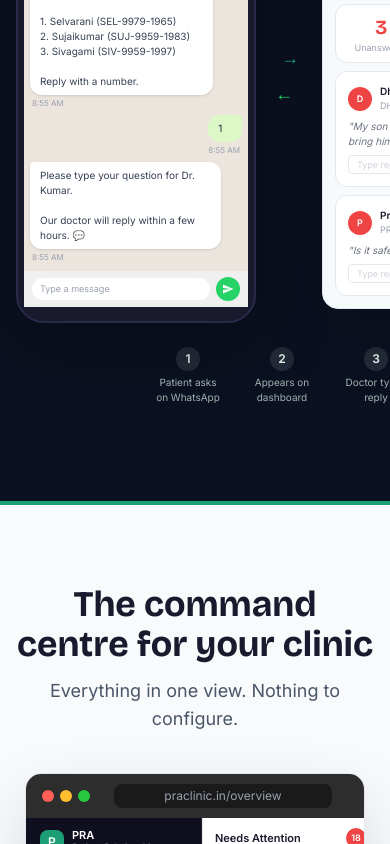
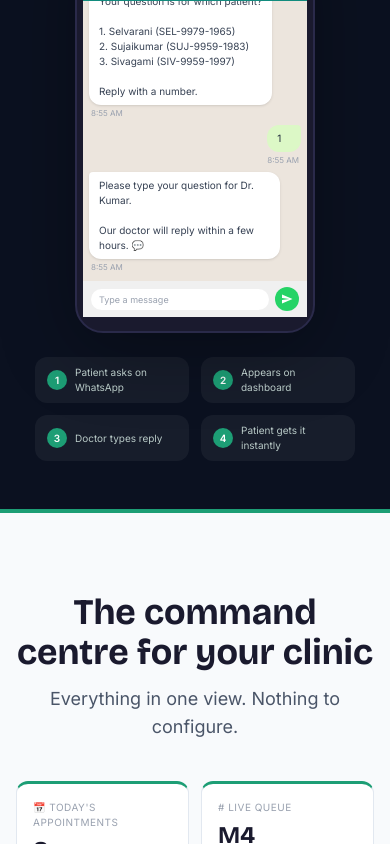
Before and after one commit to Sujai06062011/pra-website, a Next.js app: page / in a window 390 px wide. Shown: the part 6789-7633 px from the top of the page. Built offline with nearby package versions, Linux system fonts and the light colour scheme.

Commit message:
Mobile fix: AskDoctor phone-only view, Dashboard card layout on mobile

```diff
--- a/components/AskDoctor.tsx
+++ b/components/AskDoctor.tsx
@@ -354,9 +354,9 @@ export default function AskDoctor() {
   }, []);
 
   return (
-    <section className="py-24 overflow-hidden" style={{ background: "#0B1120" }}>
+    <section className="py-12 lg:py-24 overflow-hidden" style={{ background: "#0B1120" }}>
       <div className="max-w-7xl mx-auto px-4 sm:px-6 lg:px-8">
-        <div className="grid lg:grid-cols-2 gap-16 items-center">
+        <div className="grid lg:grid-cols-2 gap-8 lg:gap-16 items-center">
 
           {/* Left — text */}
           <motion.div
@@ -423,6 +423,28 @@ export default function AskDoctor() {
             viewport={{ once: true }}
             transition={{ duration: 0.6, delay: 0.1 }}
           >
+            {/* ── MOBILE: phone only, centred ── */}
+            <div className="flex lg:hidden flex-col items-center gap-4 w-full">
+              <p className="text-xs font-semibold" style={{ color: "var(--teal-light)" }}>📱 Patient (WhatsApp)</p>
+              <WaPhone messages={waMessages} />
+              {/* Step indicators — 2×2 grid on mobile */}
+              <div className="grid grid-cols-2 gap-3 mt-2 w-full max-w-xs">
+                {[
+                  { n: "1", label: "Patient asks on WhatsApp" },
+                  { n: "2", label: "Appears on dashboard" },
+                  { n: "3", label: "Doctor types reply" },
+                  { n: "4", label: "Patient gets it instantly" },
+                ].map((s) => (
+                  <div key={s.n} className="flex items-center gap-2 px-3 py-2 rounded-xl" style={{ background: "rgba(255,255,255,0.05)" }}>
+                    <div className="w-5 h-5 rounded-full flex-shrink-0 flex items-center justify-center text-[10px] font-bold" style={{ background: "var(--teal)", color: "white" }}>{s.n}</div>
+                    <p className="text-[10px]" style={{ color: "var(--teal-light)", opacity: 0.8 }}>{s.label}</p>
+                  </div>
+                ))}
+              </div>
+            </div>
+
+            {/* ── DESKTOP: side-by-side ── */}
+            <div className="hidden lg:flex flex-col items-center gap-4">
               {/* Label row */}
               <div className="flex items-center gap-6 text-xs font-semibold w-full" style={{ maxWidth: 580 }}>
                 <div className="flex-shrink-0 w-[240px] text-center" style={{ color: "var(--teal-light)" }}>
@@ -481,6 +503,7 @@ export default function AskDoctor() {
                   </div>
                 ))}
               </div>
+            </div>
           </motion.div>
 
         </div>
--- a/components/Dashboard.tsx
+++ b/components/Dashboard.tsx
@@ -258,9 +258,77 @@ export default function Dashboard() {
           </p>
         </motion.div>
 
-        {/* Browser mockup */}
+        {/* ── MOBILE: stat card grid ── */}
         <motion.div
-          className="mx-auto overflow-hidden rounded-2xl"
+          className="lg:hidden"
+          initial={{ opacity: 0, y: 20 }}
+          whileInView={{ opacity: 1, y: 0 }}
+          viewport={{ once: true }}
+          transition={{ duration: 0.5 }}
+        >
+          {/* Stat cards */}
+          <div className="grid grid-cols-2 gap-3 mb-4">
+            {[
+              { icon: "📅", title: "Today's Appointments", val: "8",   sub: "3 done · 5 remaining",   accent: "var(--teal)" },
+              { icon: "#",  title: "Live Queue",            val: "M4",  sub: "8 tokens · 3 done",      accent: "var(--teal)" },
+              { icon: "👥", title: "Total Patients",        val: "187", sub: "15 follow-ups pending",  accent: "var(--coral)" },
+              { icon: "💊", title: "Pharmacy Alerts",       val: "3",   sub: "1 expired · 1 low stock",accent: "var(--amber)" },
+            ].map((s) => (
+              <div key={s.title} className="rounded-xl p-4" style={{ background: "white", border: "1px solid var(--border)", borderTop: `3px solid ${s.accent}` }}>
+                <p className="text-gray-400 text-[10px] uppercase tracking-wider mb-1">{s.icon} {s.title}</p>
+                <p className="text-2xl font-bold" style={{ fontFamily: "'Bricolage Grotesque', sans-serif", color: "var(--navy)" }}>{s.val}</p>
+                <p className="text-[10px] text-gray-400 mt-0.5">{s.sub}</p>
+              </div>
+            ))}
+          </div>
+
+          {/* Appointments list */}
+          <div className="rounded-xl overflow-hidden mb-4" style={{ background: "white", border: "1px solid var(--border)" }}>
+            <div className="px-4 py-3 flex items-center justify-between border-b" style={{ borderColor: "var(--border)" }}>
+              <p className="font-semibold text-sm" style={{ color: "var(--navy)" }}>Today's Appointments</p>
+              <span className="text-[10px] px-2 py-0.5 rounded-full font-semibold text-white" style={{ background: "var(--wa-green)" }}>● Live</span>
+            </div>
+            {APPTS.map((row) => (
+              <div key={row.token} className="px-4 py-3 flex items-center justify-between border-b last:border-0" style={{ borderColor: "var(--border)", background: row.status === "active" ? "rgba(29,158,117,0.04)" : "white" }}>
+                <div className="flex items-center gap-3">
+                  <span className="text-xs font-bold w-8" style={{ color: row.status === "seen" ? "#9CA3AF" : row.status === "active" ? "var(--teal)" : "var(--navy)" }}>{row.token}</span>
+                  <div>
+                    <p className="text-sm font-medium" style={{ color: row.status === "seen" ? "#9CA3AF" : "var(--navy)" }}>{row.name}</p>
+                    <p className="text-[10px] text-gray-400">{row.time} · {row.type}</p>
+                  </div>
+                </div>
+                <StatusBadge status={row.status} />
+              </div>
+            ))}
+          </div>
+
+          {/* Needs attention */}
+          <div className="rounded-xl overflow-hidden" style={{ background: "white", border: "1px solid var(--border)" }}>
+            <div className="px-4 py-3 border-b flex items-center gap-2" style={{ borderColor: "var(--border)" }}>
+              <p className="font-semibold text-sm" style={{ color: "var(--navy)" }}>Needs Attention</p>
+              <span className="w-5 h-5 rounded-full text-[9px] flex items-center justify-center font-bold text-white" style={{ background: "var(--coral)" }}>18</span>
+            </div>
+            {NEEDS_ATTENTION.slice(0, 4).map((f) => (
+              <div key={f.name} className="px-4 py-3 border-b last:border-0 flex items-center justify-between" style={{ borderColor: "var(--border)" }}>
+                <div className="flex items-center gap-2">
+                  <div className="w-2 h-2 rounded-full flex-shrink-0" style={{ background: f.kind === "reply" ? "var(--amber)" : "var(--coral)" }} />
+                  <div>
+                    <p className="text-sm font-medium" style={{ color: "var(--navy)" }}>{f.name}</p>
+                    <p className="text-[10px] text-gray-400">{f.sub}</p>
+                  </div>
+                </div>
+                <button className="px-2.5 py-1 rounded-lg text-xs font-semibold"
+                  style={{ background: f.kind === "reply" ? "rgba(29,158,117,0.1)" : "#FEF2F2", color: f.kind === "reply" ? "var(--teal)" : "var(--coral)" }}>
+                  {f.action}
+                </button>
+              </div>
+            ))}
+          </div>
+        </motion.div>
+
+        {/* ── DESKTOP: full browser mockup ── */}
+        <motion.div
+          className="hidden lg:block mx-auto overflow-hidden rounded-2xl"
           style={{ maxWidth: "95%", border: "1px solid var(--border)", boxShadow: "0 24px 64px rgba(0,0,0,0.13)" }}
           initial={{ opacity: 0, y: 40 }}
           whileInView={{ opacity: 1, y: 0 }}
```
Lines whose indentation alone changed are shown as unchanged.
